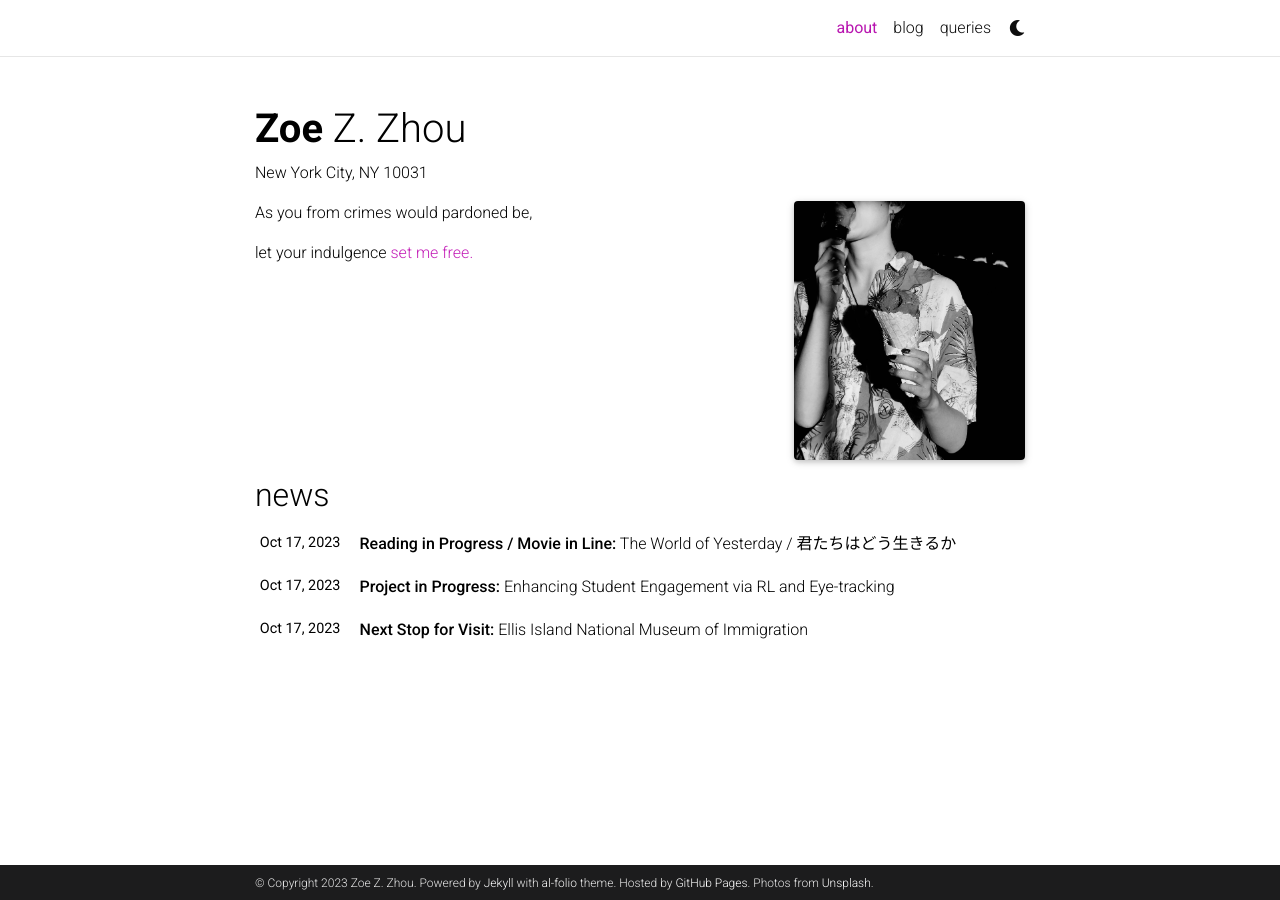
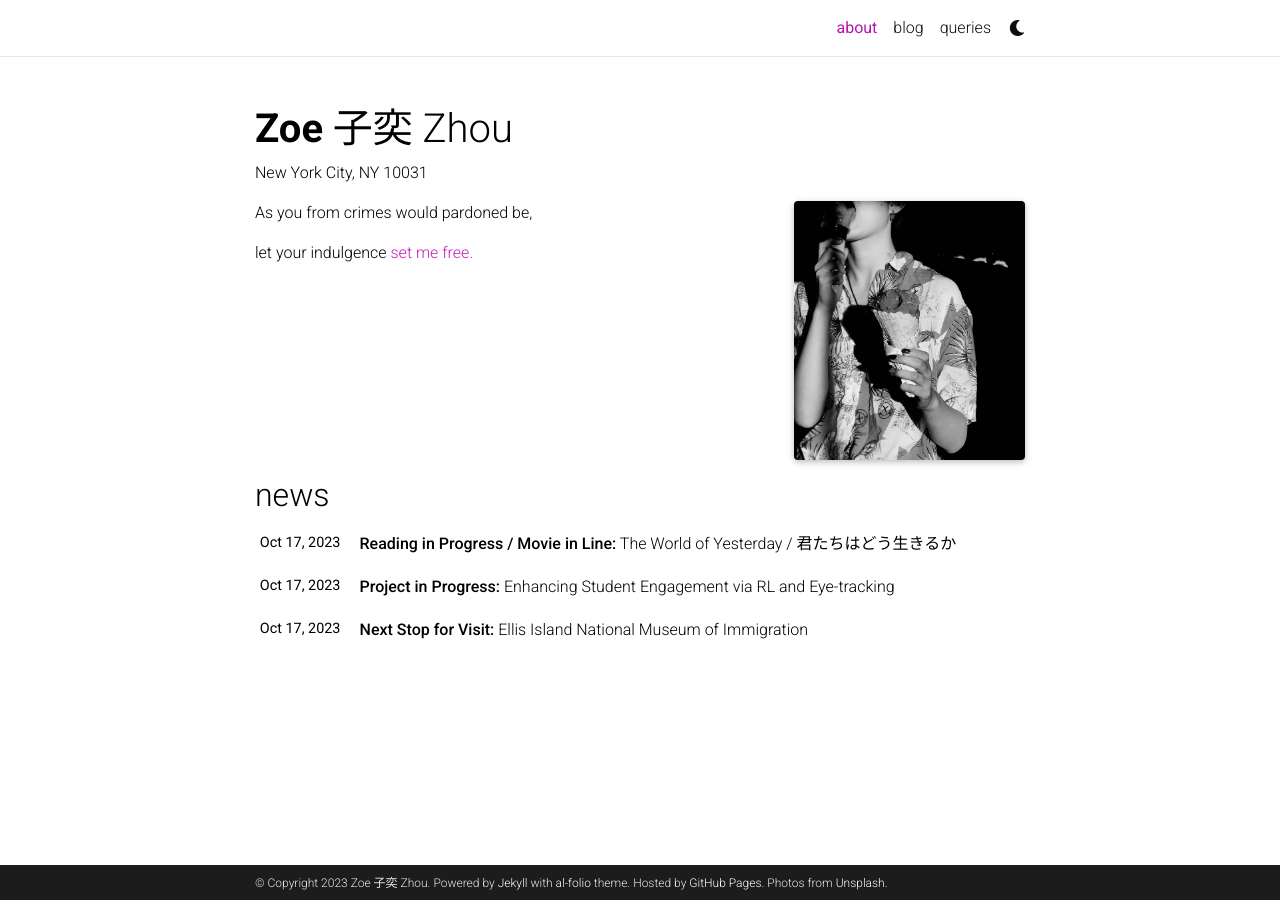
Before and after one commit to Zoewhat/Zoewhat.github.io, a Jekyll site: the page built from _pages/about.md, in a window 1280 px wide. Built offline with Jekyll 4.4.1, drawn with Linux system fonts in a browser that asks for light colours; full-size pictures stand in for the smaller copies a plugin makes; comment, search, counter and statistics services are not loaded; a style sheet for code colours, icons or effects is not loaded.

Commit message:
Update _config.yml

```diff
--- a/_config.yml
+++ b/_config.yml
@@ -4,7 +4,7 @@
 
 title: blank # the website title (if blank, full name will be used instead)
 first_name: Zoe
-middle_name: Z.
+middle_name: 子奕
 last_name: Zhou
 email: you@example.com
 description: > # the ">" symbol means to ignore newlines until "footer_text:"
```
